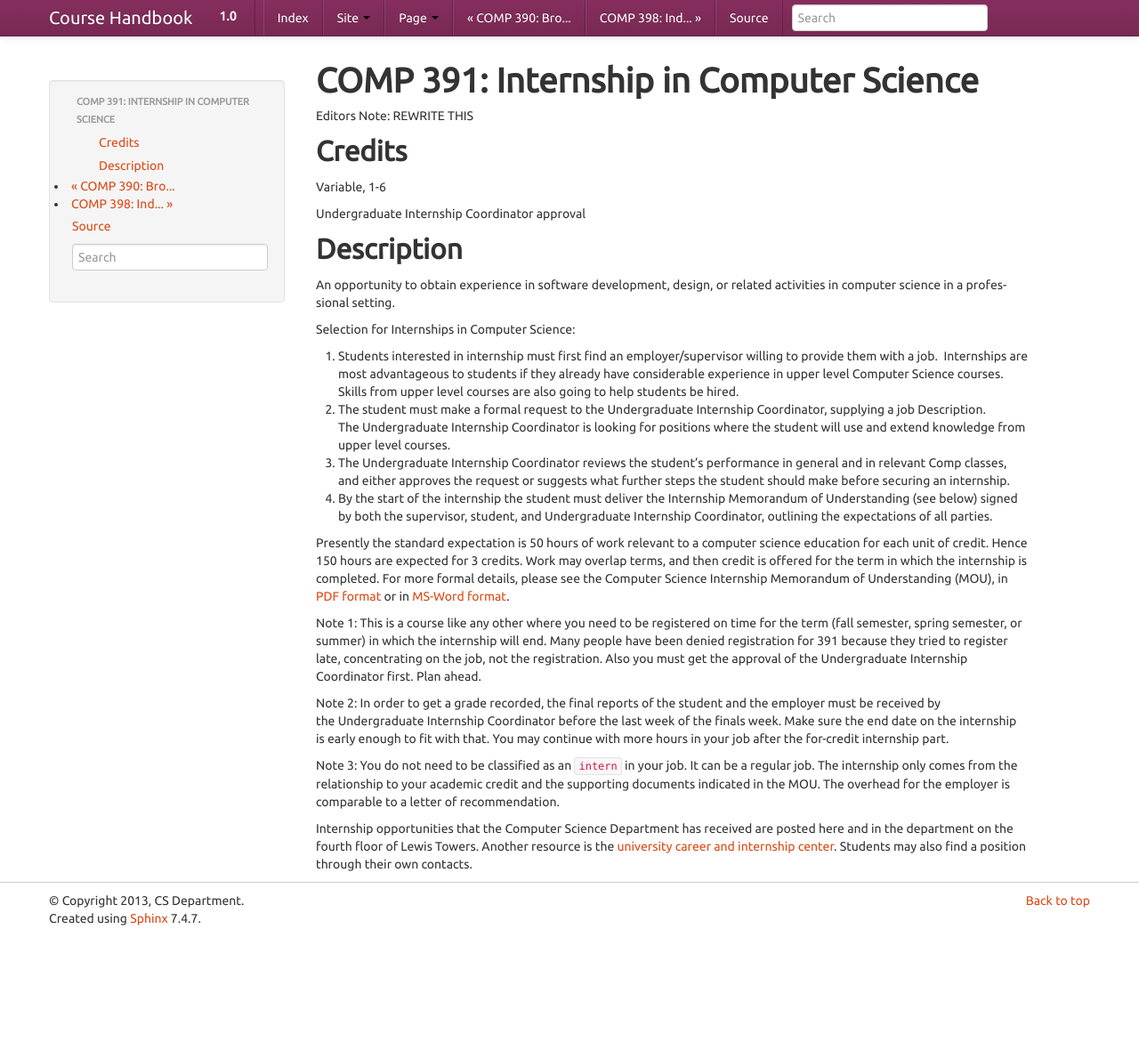
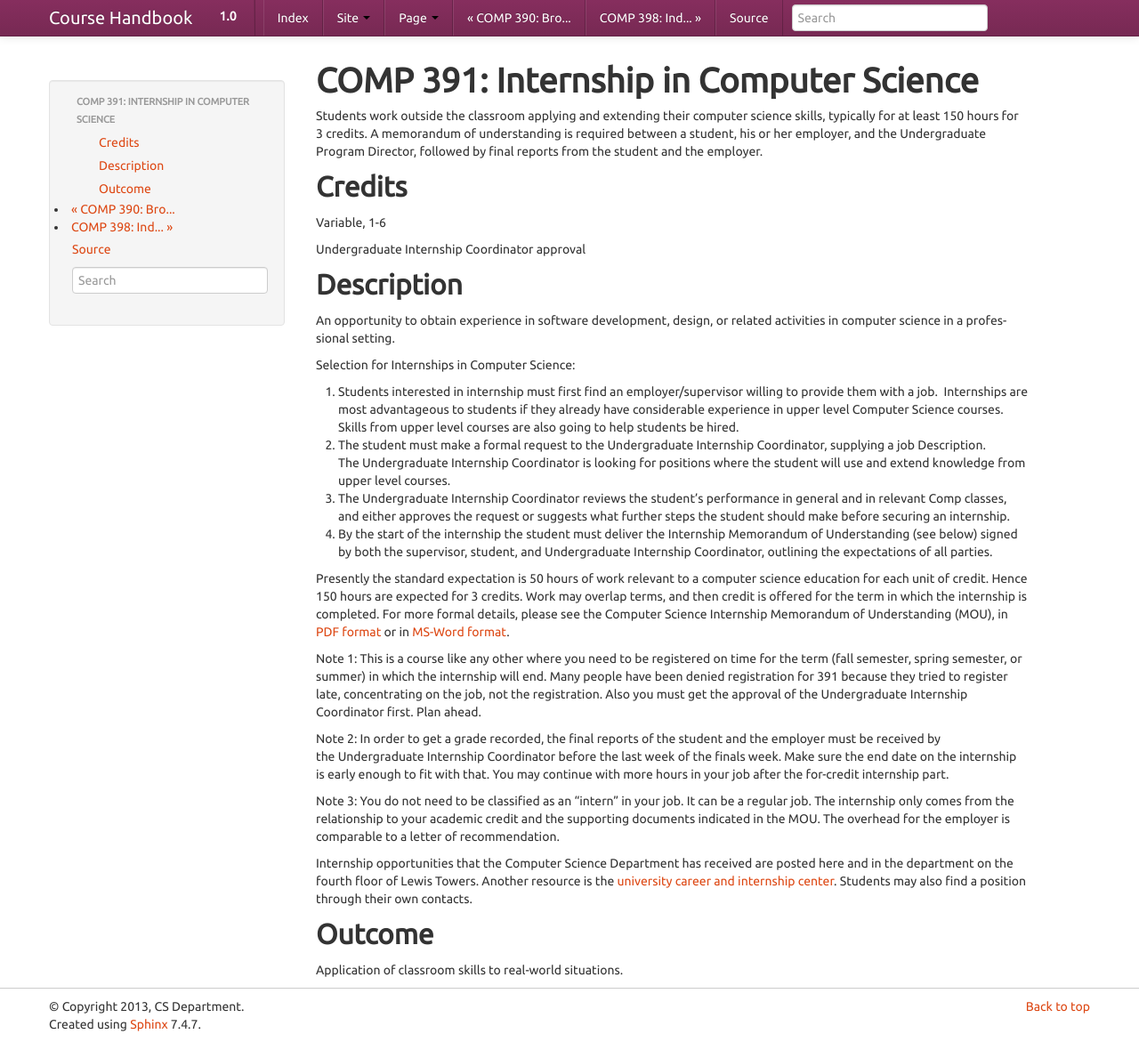
Before and after one commit to kyang5/coursedescriptions, a Sphinx documentation site: the page built from source/comp391.rst, in a window 1280 px wide and 1171 px high. Shown: the whole window at 89% size. Built offline with Sphinx 7.4.7, drawn with Linux system fonts in a browser that asks for light colours.

Commit message:
updated COMP 391 and COMP 398 and 399

```diff
--- a/source/comp391.rst
+++ b/source/comp391.rst
@@ -1,7 +1,10 @@
 COMP 391: Internship in Computer Science
 ========================================
 
-Editors Note: REWRITE THIS
+
+Students work outside the classroom applying and extending their computer science skills, typically for at least 150 hours for 3 credits.  A memorandum of understanding is required between a student, his or her employer, and the Undergraduate Program Director, followed by final reports from the student and the employer.
+
+.. Editors Note: REWRITE THIS
 
 Credits
 --------------------
@@ -37,7 +40,6 @@ Selection for Internships in Computer Science:
    supervisor, student, and Undergraduate Internship Coordinator,
    outlining the expectations of all parties.
 
-
 Presently the standard expectation is 50 hours of work relevant to a
 computer science education for each unit of credit. Hence 150 hours are
 expected for 3 credits. Work may overlap terms, and then credit is
@@ -62,7 +64,7 @@ sure the end date on the internship is early enough to fit with that.
 You may continue with more hours in your job after the for-credit
 internship part.
 
-Note 3: You do not need to be classified as an ``intern`` in your job.
+Note 3: You do not need to be classified as an "intern" in your job.
 It can be a regular job. The internship only comes from the relationship
 to your academic credit and the supporting documents indicated in the
 MOU. The overhead for the employer is comparable to a letter of
@@ -73,3 +75,8 @@ received are posted here and in the department on the fourth floor of
 Lewis Towers. Another resource is the `university career and internship
 center <http://www.luc.edu/career/>`__. Students may also find a
 position through their own contacts.
+
+Outcome
+-----------
+
+Application of classroom skills to real-world situations.
```
Also changed, not shown: source/comp398.rst (+6 -1 lines), source/comp399.rst (+7 -0 lines).
